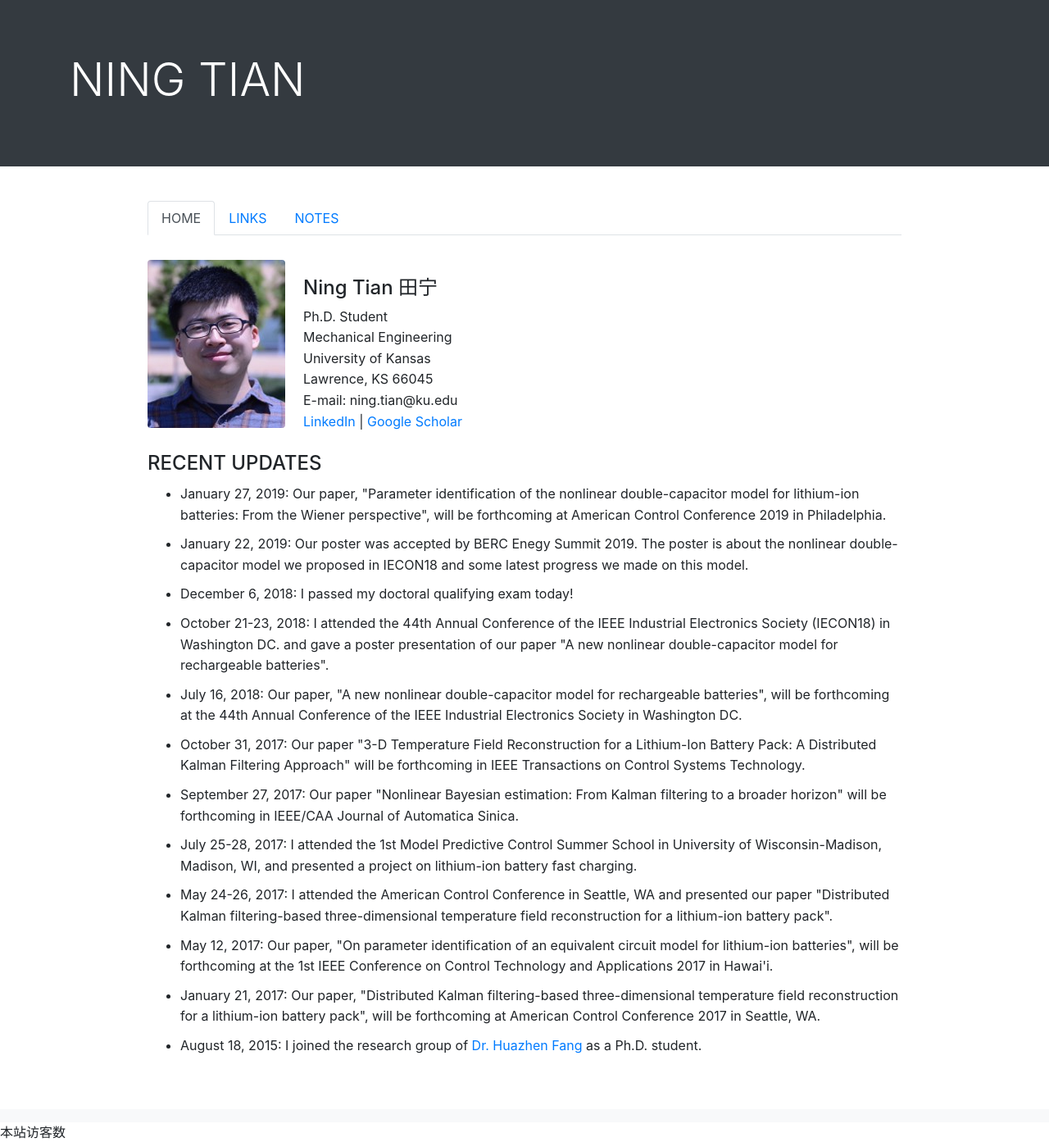
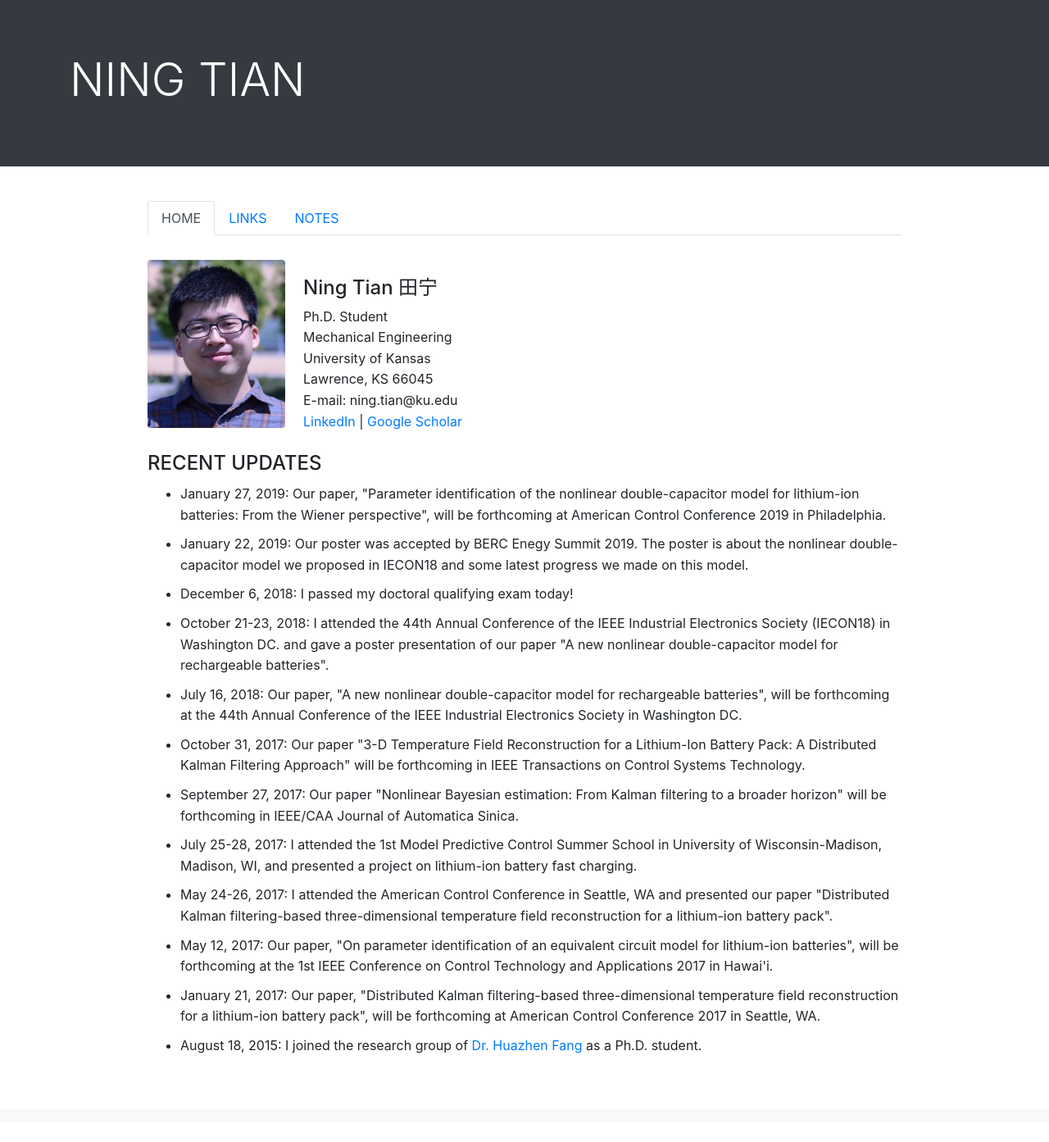
Before and after one commit to ningtian/ningtian.github.io, a Jekyll site: the page index.html, which Jekyll copies as it is, in a window 1280 px wide. Shown: the whole page at 82% size. Built offline with Jekyll 4.4.1, drawn with Linux system fonts in a browser that asks for light colours; comment, search, counter and statistics services are not loaded; after the commit the page ends 1369 px from its top, so only the background shows below that.

Commit message:
Update index.html

```diff
--- a/index.html
+++ b/index.html
@@ -134,10 +134,6 @@
 </span>
 </div>
 
-<script async src="//dn-lbstatics.qbox.me/busuanzi/2.3/busuanzi.pure.mini.js"></script>
-<span id="busuanzi_container_site_uv">
-  本站访客数<span id="busuanzi_value_site_u</span>人次
-</span>
 
 <!-- Optional JavaScript -->
 <!-- jQuery first, then Popper.js, then Bootstrap JS -->
```
